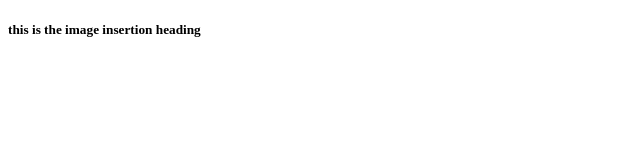
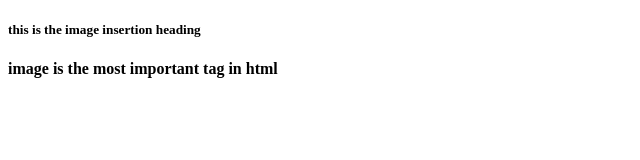
Before and after one commit to amarfsd/test, a plain HTML site: page img.html in a window 1280 px wide. Shown: the whole page, without its empty margins (0-640 px from the left). Drawn offline with Linux system fonts and the light colour scheme.

Commit message:
Update img.html

```diff
--- a/img.html
+++ b/img.html
@@ -7,5 +7,6 @@
 </head>
 <body>
     <h5>this is the image insertion heading </h5>
+    <h4>image is the most important tag in html</h4>
 </body>
 </html>
```
